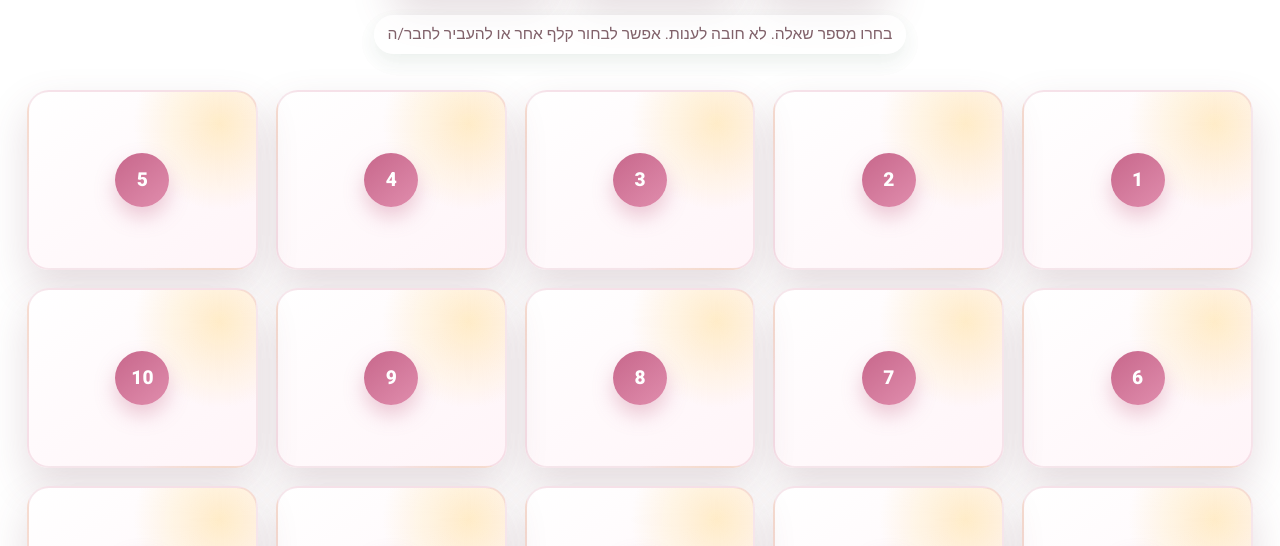
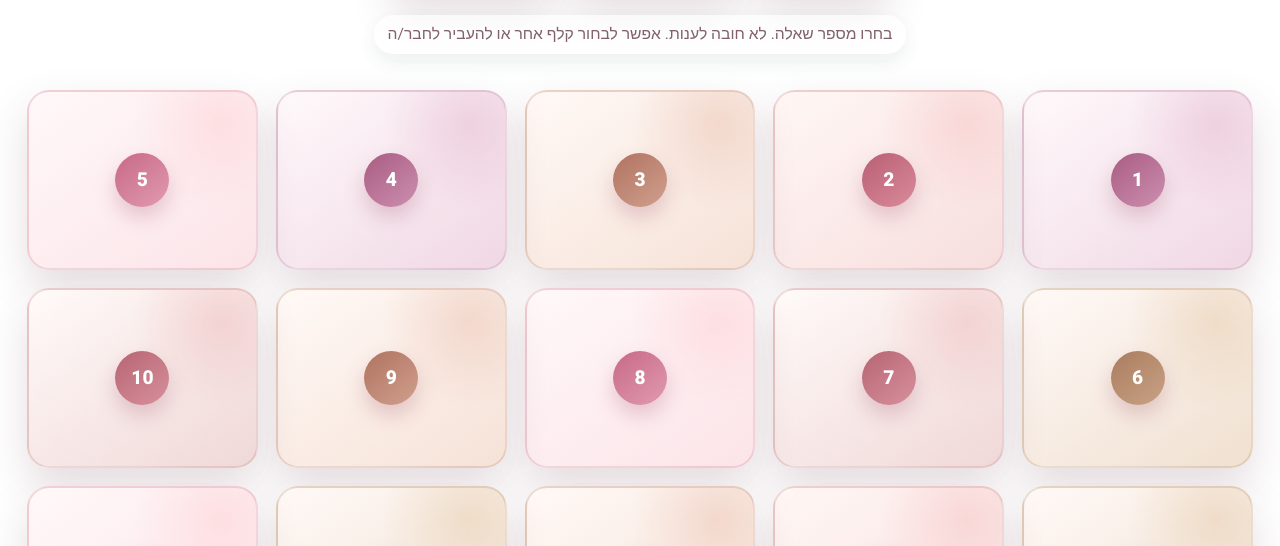
Before and after one commit to Baron17971/passove-conversation, a plain HTML site: page index.html in a window 1280 px wide. Shown: the part 204-750 px from the top of the page. Drawn offline with Linux system fonts and the light colour scheme.

Commit message:
style: scatter card colors from floral background palette

```diff
--- a/index.html
+++ b/index.html
@@ -142,6 +142,14 @@
       position: relative;
       width: 100%;
       height: 180px;
+      --card-front-a: #fff8f9;
+      --card-front-b: #fce4e8;
+      --card-front-glow: rgba(255, 206, 210, 0.48);
+      --card-border: rgba(207, 129, 147, 0.28);
+      --card-number-a: #c86986;
+      --card-number-b: #e09bb1;
+      --card-back-a: #c16282;
+      --card-back-b: #d88ea9;
       transform-style: preserve-3d;
       transition: transform 0.7s ease;
       cursor: pointer;
@@ -178,9 +186,9 @@
 
     .front {
       background:
-        radial-gradient(circle at 84% 18%, rgba(255, 209, 102, 0.34), transparent 36%),
-        linear-gradient(145deg, #ffffff, #fff4f8);
-      border: 2px solid rgba(198, 106, 140, 0.16);
+        radial-gradient(circle at 84% 18%, var(--card-front-glow), transparent 36%),
+        linear-gradient(145deg, var(--card-front-a), var(--card-front-b));
+      border: 2px solid var(--card-border);
       flex-direction: column;
       gap: 12px;
     }
@@ -191,11 +199,11 @@
       border-radius: 50%;
       display: grid;
       place-items: center;
-      background: linear-gradient(140deg, #c7678b, #e08dad);
+      background: linear-gradient(140deg, var(--card-number-a), var(--card-number-b));
       color: white;
       font-size: 1.2rem;
       font-weight: 800;
-      box-shadow: 0 10px 20px rgba(198, 106, 140, 0.34);
+      box-shadow: 0 10px 20px rgba(166, 91, 116, 0.28);
     }
 
     .front .label {
@@ -209,7 +217,7 @@
     }
 
     .back {
-      background: linear-gradient(145deg, var(--card-back-1), var(--card-back-2));
+      background: linear-gradient(145deg, var(--card-back-a), var(--card-back-b));
       color: white;
       transform: rotateY(180deg);
       line-height: 1.55;
@@ -327,8 +335,92 @@
     ];
 
     const board = document.getElementById('board');
+    const cardPalettes = [
+      {
+        'card-front-a': '#fff8f9',
+        'card-front-b': '#fce4e8',
+        'card-front-glow': 'rgba(255, 206, 210, 0.48)',
+        'card-border': 'rgba(207, 129, 147, 0.28)',
+        'card-number-a': '#c86986',
+        'card-number-b': '#e09bb1',
+        'card-back-a': '#c16282',
+        'card-back-b': '#d88ea9'
+      },
+      {
+        'card-front-a': '#fff7f5',
+        'card-front-b': '#f7dede',
+        'card-front-glow': 'rgba(246, 192, 192, 0.45)',
+        'card-border': 'rgba(198, 132, 132, 0.26)',
+        'card-number-a': '#b95f73',
+        'card-number-b': '#d98b9b',
+        'card-back-a': '#b65772',
+        'card-back-b': '#d48698'
+      },
+      {
+        'card-front-a': '#fff9f6',
+        'card-front-b': '#f6e2d7',
+        'card-front-glow': 'rgba(232, 186, 169, 0.42)',
+        'card-border': 'rgba(186, 140, 120, 0.28)',
+        'card-number-a': '#b07260',
+        'card-number-b': '#d1a08e',
+        'card-back-a': '#a66d63',
+        'card-back-b': '#c99a89'
+      },
+      {
+        'card-front-a': '#fff9fb',
+        'card-front-b': '#f0d8e4',
+        'card-front-glow': 'rgba(224, 170, 198, 0.38)',
+        'card-border': 'rgba(186, 132, 162, 0.28)',
+        'card-number-a': '#a95c82',
+        'card-number-b': '#cc8fb0',
+        'card-back-a': '#9f567f',
+        'card-back-b': '#c183a6'
+      },
+      {
+        'card-front-a': '#fffaf8',
+        'card-front-b': '#f0d8d8',
+        'card-front-glow': 'rgba(236, 181, 181, 0.42)',
+        'card-border': 'rgba(188, 128, 128, 0.26)',
+        'card-number-a': '#b76472',
+        'card-number-b': '#d7919d',
+        'card-back-a': '#ad5b6f',
+        'card-back-b': '#ce8597'
+      },
+      {
+        'card-front-a': '#fff9f7',
+        'card-front-b': '#f0e0d0',
+        'card-front-glow': 'rgba(223, 190, 150, 0.35)',
+        'card-border': 'rgba(176, 143, 106, 0.26)',
+        'card-number-a': '#aa7c5f',
+        'card-number-b': '#c9a285',
+        'card-back-a': '#9d7558',
+        'card-back-b': '#b9987a'
+      }
+    ];
 
-    function createCard(question, index) {
+    function buildPaletteSpread(count) {
+      const indexes = [];
+      while (indexes.length < count) {
+        for (let i = 0; i < cardPalettes.length && indexes.length < count; i += 1) {
+          indexes.push(i);
+        }
+      }
+
+      for (let i = indexes.length - 1; i > 0; i -= 1) {
+        const j = Math.floor(Math.random() * (i + 1));
+        [indexes[i], indexes[j]] = [indexes[j], indexes[i]];
+      }
+
+      return indexes.map((paletteIndex) => cardPalettes[paletteIndex]);
+    }
+
+    function applyCardPalette(card, palette) {
+      Object.entries(palette).forEach(([token, value]) => {
+        card.style.setProperty(`--${token}`, value);
+      });
+    }
+
+    function createCard(question, index, palette) {
       const wrap = document.createElement('div');
       wrap.className = 'card-wrap';
 
@@ -346,6 +438,8 @@
         <div class="card-face back">${question}</div>
       `;
 
+      applyCardPalette(card, palette);
+
       card.addEventListener('click', () => card.classList.toggle('flipped'));
       card.addEventListener('keypress', (e) => {
         if (e.key === 'Enter' || e.key === ' ') {
@@ -360,7 +454,8 @@
 
     function renderCards(items) {
       board.innerHTML = '';
-      items.forEach((q, i) => board.appendChild(createCard(q, i)));
+      const paletteSpread = buildPaletteSpread(items.length);
+      items.forEach((q, i) => board.appendChild(createCard(q, i, paletteSpread[i])));
     }
 
     function shuffleCards() {
```
